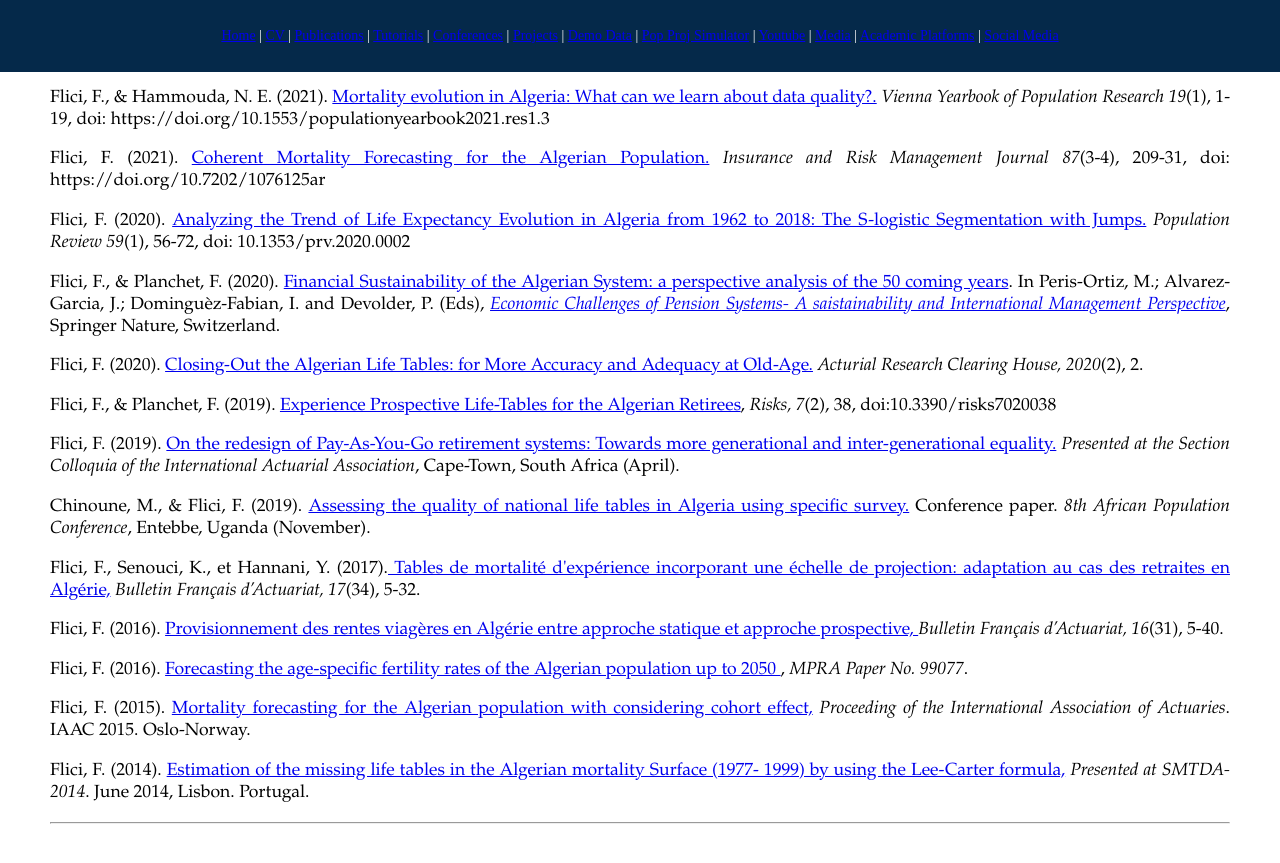
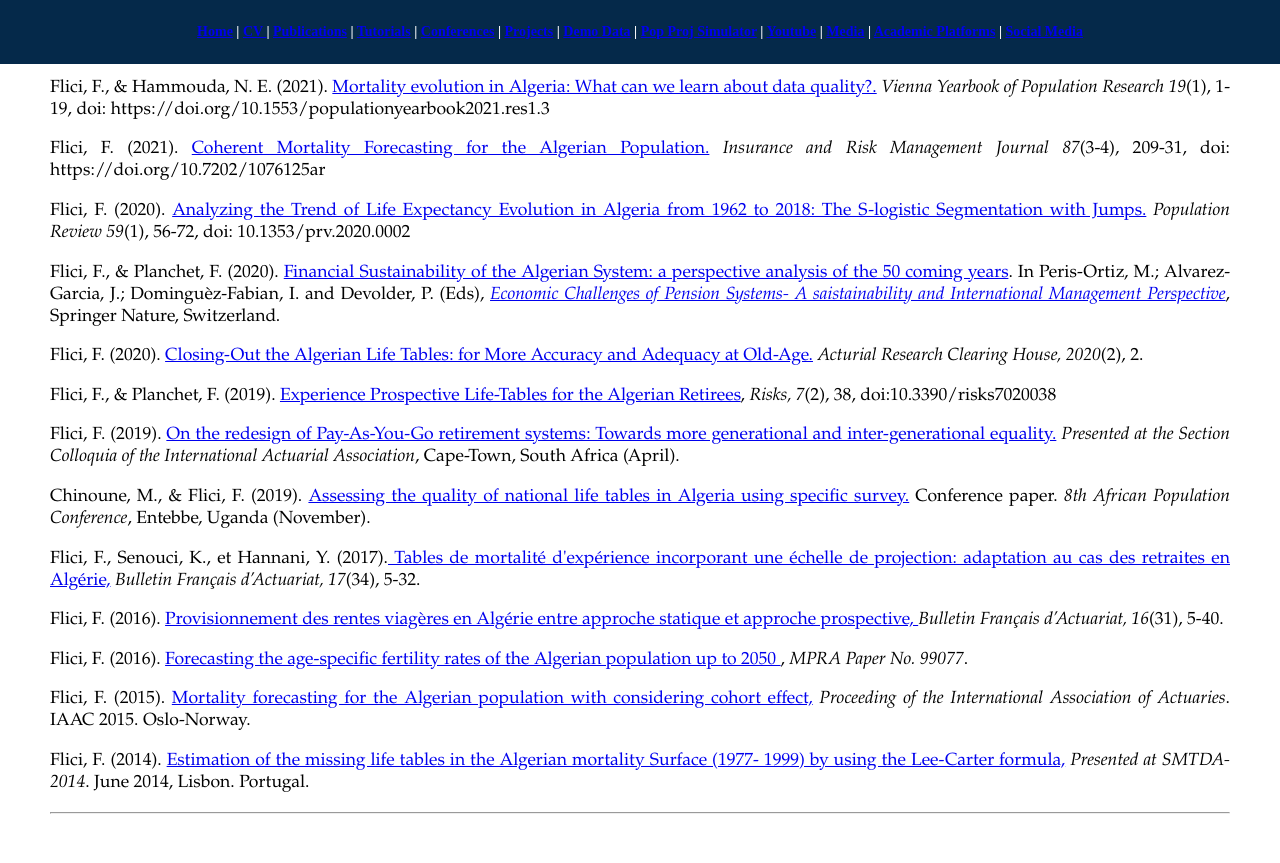
Before and after one commit to Farid-FLICI/farid-flici.github.io, a Jekyll site: the page pub.html, which Jekyll copies as it is, in a window 1280 px wide. Shown: the top 863 px of the page. Built offline with Jekyll 4.4.1, drawn with Linux system fonts in a browser that asks for light colours.

Commit message:
Update pub.html

```diff
--- a/pub.html
+++ b/pub.html
@@ -58,23 +58,25 @@ h3 {
   float: center;
   color: #ffffff;
   text-align: center;
-  padding: 14px 16px;
+  padding: 10px 12px;
   text-decoration: none;
   font-size: 14px;
+
 }
 
 </style>
 </head>
  <body font-family: 'Roboto', sans-serif;  color: #fff; style="margin-top: 5px; margin-left: 50px; margin-right: 50px;">
 
- <hr>
+<b>
 <div class="topnav">
- <div class="topnav_a"> <p style="text-align:center; font-size:100%;font-family:Century Gothic; color:#ffffff">
+<div class="topnav_a">
+<p style="text-align:center; font-size:100%;font-family:Century Gothic; color:#ffffff; ">
 <a  href="#bio" class="active">Home</a>
 <a> |  </a>
-<a  href="#cv" class="active">CV </a>
+<a  href="#cv"> CV </a>
 <a> |  </a>
-<a  href="#pub" class="active">Publications</a>
+<a  href="#pub">Publications</a>
 <a> |  </a>
 <a  href="#tuto">Tutorials</a>
 <a> |  </a>
@@ -94,7 +96,7 @@ h3 {
 <a> |  </a>
 <a  href="#soc">Social Media</a>
    </p></div></div>
-
+   </b>
 
 <hr>
 
```
